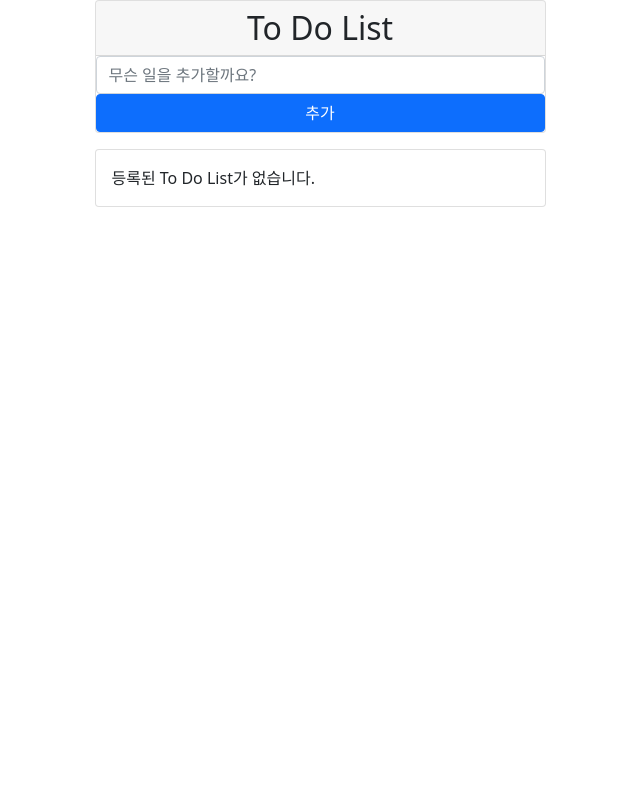
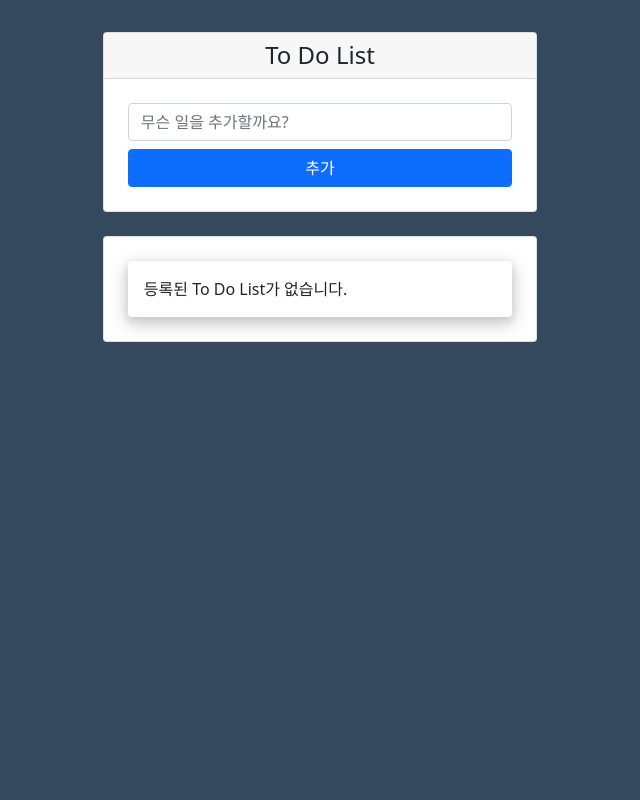
Before and after one commit to leesh0829/PHP-MySQL, a PHP site: page / in a window 1280 px wide. Shown: the whole page, without its empty margins (320-960 px from the left). Run offline with PHP 8.4, Linux system fonts and the light colour scheme; data that the repository does not hold is empty.

Commit message:
20240605

```diff
--- /dev/null
+++ b/first project/15차시 1-3 스타일 시트 연결 파일(수업용).css
@@ -0,0 +1,41 @@
+/* 3. 스타일시트 파일 생성 */
+/* 스타일시트 연결 파일 */
+/* /ch16/css/style.css */
+
+body {
+	background: #34495e;
+}
+
+#toDo{
+	padding:2rem;
+}
+
+.gw-example{
+	padding:1.5rem;
+	border-radius:.25rem;
+}
+
+.gw-checked{
+	color: #999 !important;
+	text-decoration: line-through;
+}
+
+.margin-top-2{
+	margin-top:.5rem;
+}
+
+.box-shadow{
+	box-shadow:0 4px 8px 0 #ccc, 0 6px 20px 0 #ccc;
+}
+
+.border-radius-1{
+	border-radius:.25rem;
+}
+
+.add_section h2{
+	font-size:1.5rem;
+}
+
+.show_todo_section .card{
+	margin-bottom:1rem;
+}
--- a/first project/index.php
+++ b/first project/index.php
@@ -18,7 +18,7 @@ mysqli_close($conn); // 데이터베이스 접속 종료
 <head>
     <title>To-Do List</title>
     <link rel="stylesheet" href="https://cdn.jsdelivr.net/npm/bootstrap@5.0.2/dist/css/bootstrap.min.css">
-    <link rel="stylesheet" href="./css/style.css">
+    <link rel="stylesheet" href="15차시 1-3 스타일 시트 연결 파일(수업용).css">
 </head>
 <body>
 
@@ -70,7 +70,7 @@ mysqli_close($conn); // 데이터베이스 접속 종료
                                             input 태그의 type 속성이 checkbox로 설정되었으므로
                                             checkbox가 선택되었을 때 onclick 속성이 실행됨 -->
                             </div>
-                                <h5 class="<?php echo $row['checked'] ? 'gwchecked' : '' ?>">
+                                <h5 class="<?php echo $row['checked'] ? 'gw-checked' : '' ?>">
                                 <?php echo $row['title'] ?>
                                 </h5>
                                 <!--<h5> 태그의 클래스 이름에 삼항 연산자를 넣고,
```
Also changed, not shown: first project/add.php (added, +24 -0 lines), first project/check.php (added, +31 -0 lines), first project/remove.php (added, +20 -0 lines).
